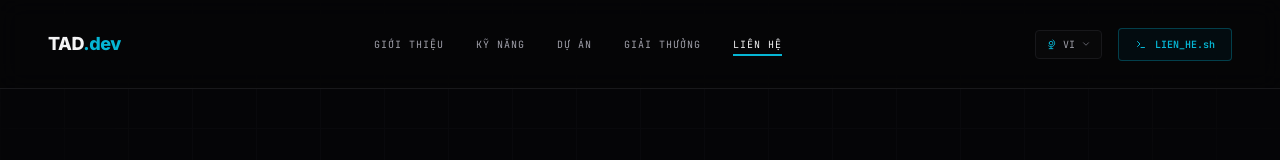
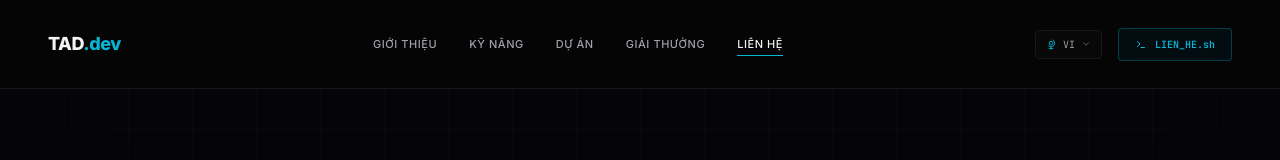
Before and after one commit to duc19092005/My-Portfolio, a React (Vite) app: page / in a window 1280 px wide. Shown: the top 160 px of the page. Built offline with nearby package versions, Linux system fonts and the light colour scheme.

Commit message:
style: change navbar links to clear sans font and make them bold on hover

```diff
--- a/src/components/Navbar.tsx
+++ b/src/components/Navbar.tsx
@@ -92,10 +92,10 @@ export default function Navbar() {
                 key={link.key}
                 href={link.href}
                 onClick={(e) => handleLinkClick(e, link.href)}
-                className={`font-mono text-[10px] tracking-widest transition-all relative py-1 ${
+                className={`font-sans text-[11px] font-medium tracking-wider transition-all relative py-1 uppercase ${
                   isActive
-                    ? "text-[#f4f4f5]"
-                    : "text-[#a1a1aa] hover:text-[#f4f4f5]"
+                    ? "text-[#f4f4f5] font-bold"
+                    : "text-[#a1a1aa] hover:text-[#f4f4f5] hover:font-bold"
                 }`}
               >
                 {label}
@@ -192,7 +192,7 @@ export default function Navbar() {
                     key={link.key}
                     href={link.href}
                     onClick={(e) => handleLinkClick(e, link.href)}
-                    className={`font-mono text-xs tracking-widest ${
+                    className={`font-sans text-xs font-medium tracking-wider uppercase ${
                       isActive ? "text-[#06b6d4] font-bold" : "text-[#a1a1aa]"
                     }`}
                   >
```
